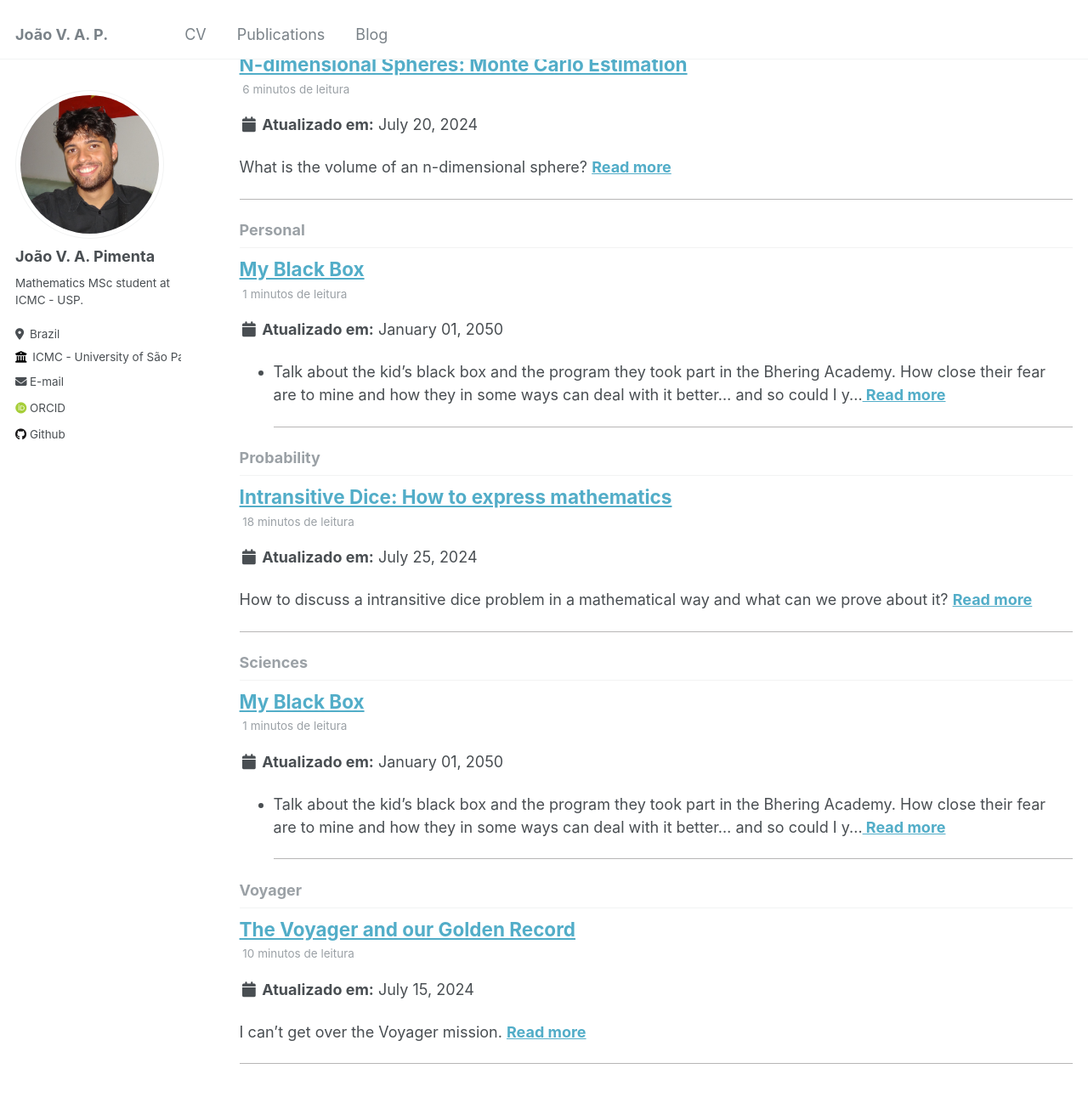
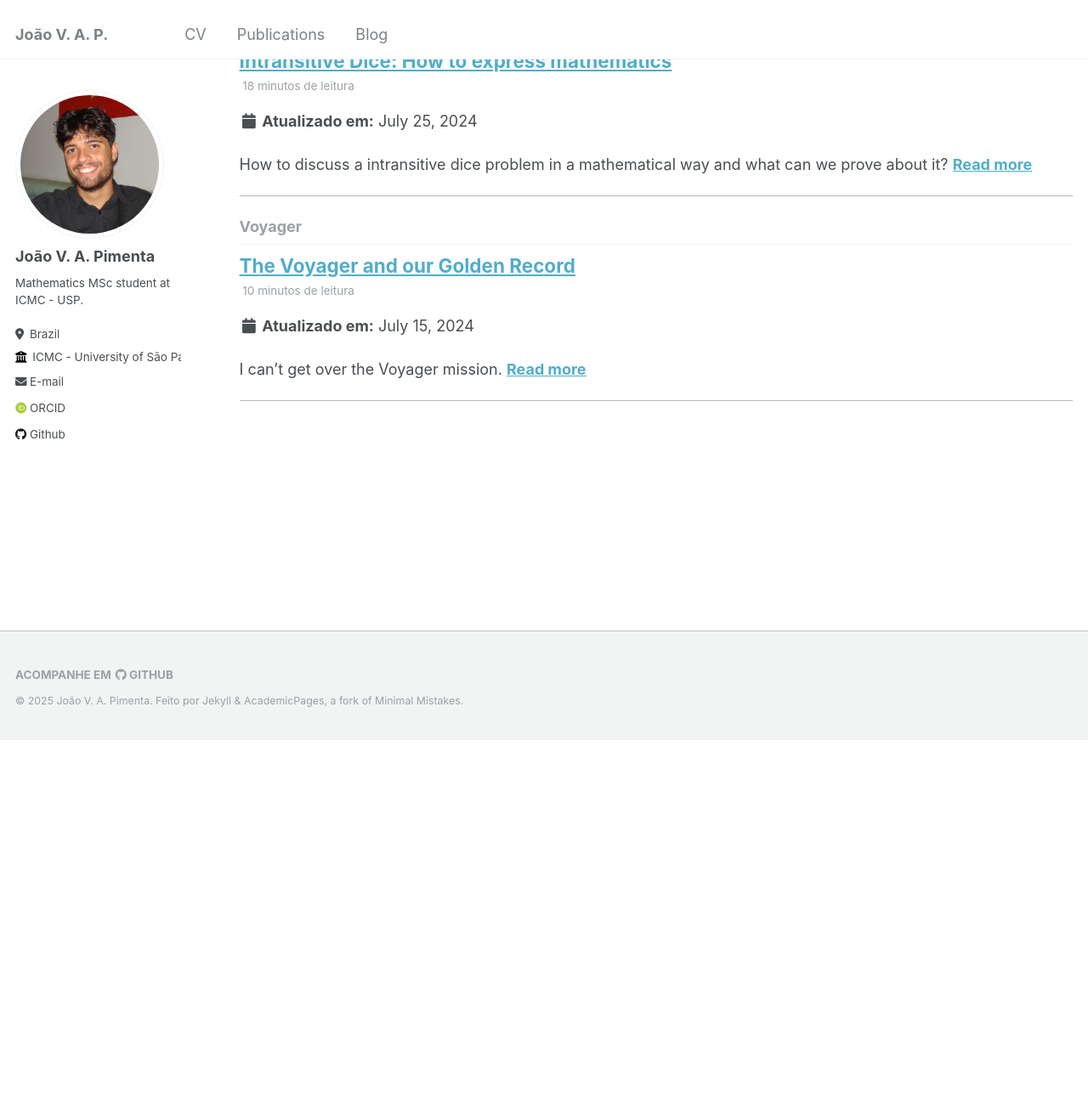
Before and after one commit to Joao-vap/Joao-vap.github.io, a Jekyll site: the page built from _pages/tag-archive.html, in a window 1280 px wide and 1400 px high, scrolled down 3925 px. Shown: the top 1291 px of the window at 85% size. Built offline with Jekyll 4.4.1, drawn with Linux system fonts in a browser that asks for light colours; some web fonts are replaced; after the commit the page ends 4795 px from its top, so only the background shows below that; some of the changed text lies outside the part shown.

Commit message:
remove page

```diff
--- a/_posts/2025-08-6-MyBlackBox.md
+++ /dev/null
@@ -1,31 +0,0 @@
----
-title: 'My Black Box'
-date: 2050-01-01
-permalink: /posts/2025/08/BackBox/
-tags:
-  - Basics
-  - Personal
-  - Sciences
----
-
-- Talk about the kid's black box and the program they took part in the Bhering Academy. How close their fear are to mine and how they in some ways can deal with it better... and so could I years ago.
-
-- Start talking about my black box:
-  - Finding myself to be an atheist;
-  - Entering CMBH
-    - how i 'esquivei' the FO's;
-    - How i failed the first time, what changed for the second time around;
-  - Starting Sports;
-  - Experimenting while a child with plants and scavating the bat;
-  - Walking with my grandmother (throwing money in the way, how innocent);
-  - My first "love", what is about the memories and dreams I hold of this time??? The train and the dinossaurs;
-  - My obcession wit coins - the coins on the floor;
-  - My obcession with rocks - probabily the most of science i had besides the bat (oh how much i wanted a telescope);
-  - The somewhat frequent shootings and the footbal experience (i learned how to drink water!);
-  - I went to CERN!! Obcessed with the friends i made there;
-  - Orienteering and learning to take care of myself making friends and dealing with problems;
-  - My grandfather, its scape from the countryside and his way of doing things (Kart, Billets) (death?);
-  - My grandmother, her love for me, her stroke - the glimpses of reality and her death;
-  - What we played with other kids in Henricao.
-  - Selling chup-chups;
-  -
```
Also changed, not shown: _publications/2024-06-25-TCC.md (+1 -1 lines).
